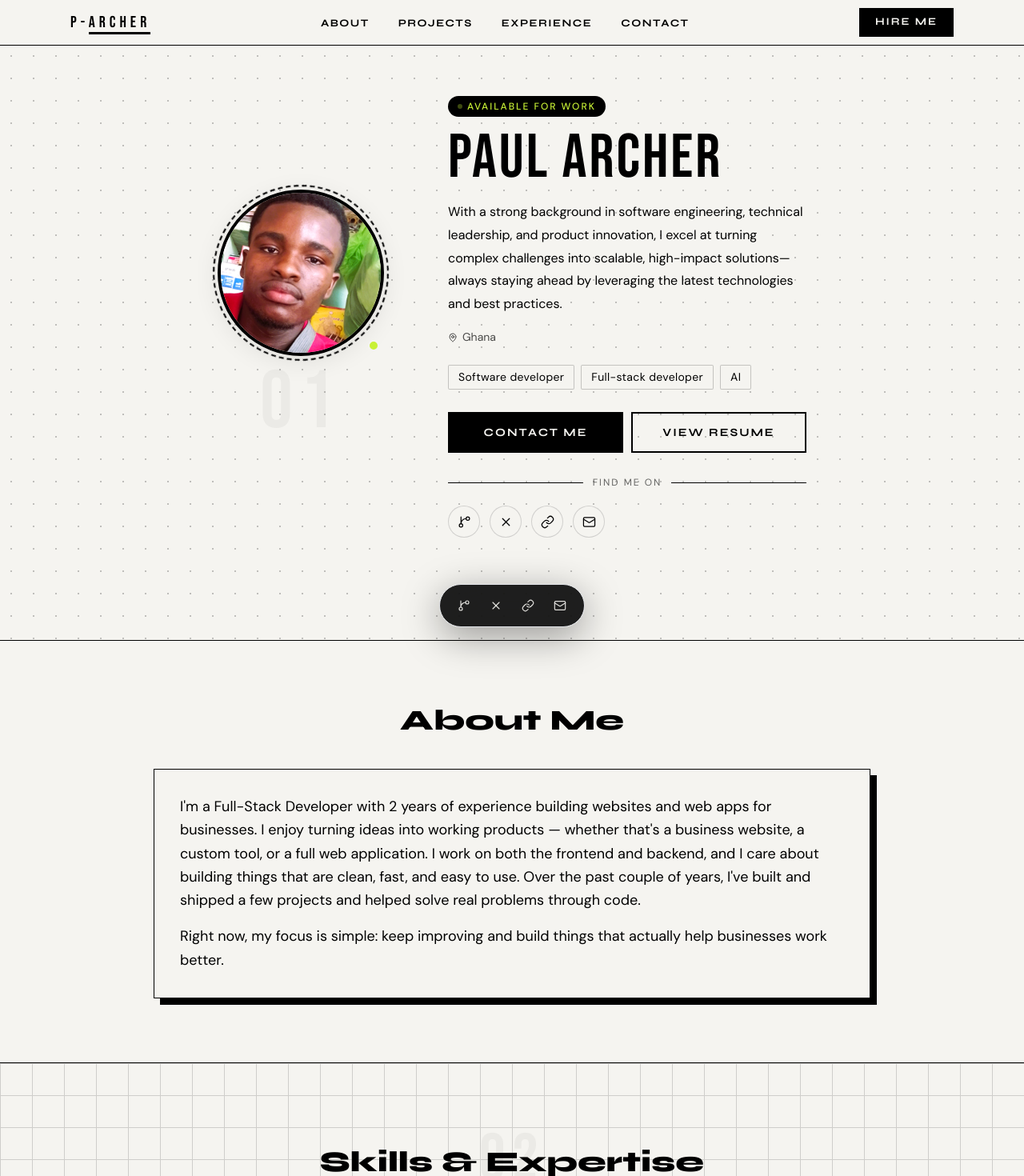
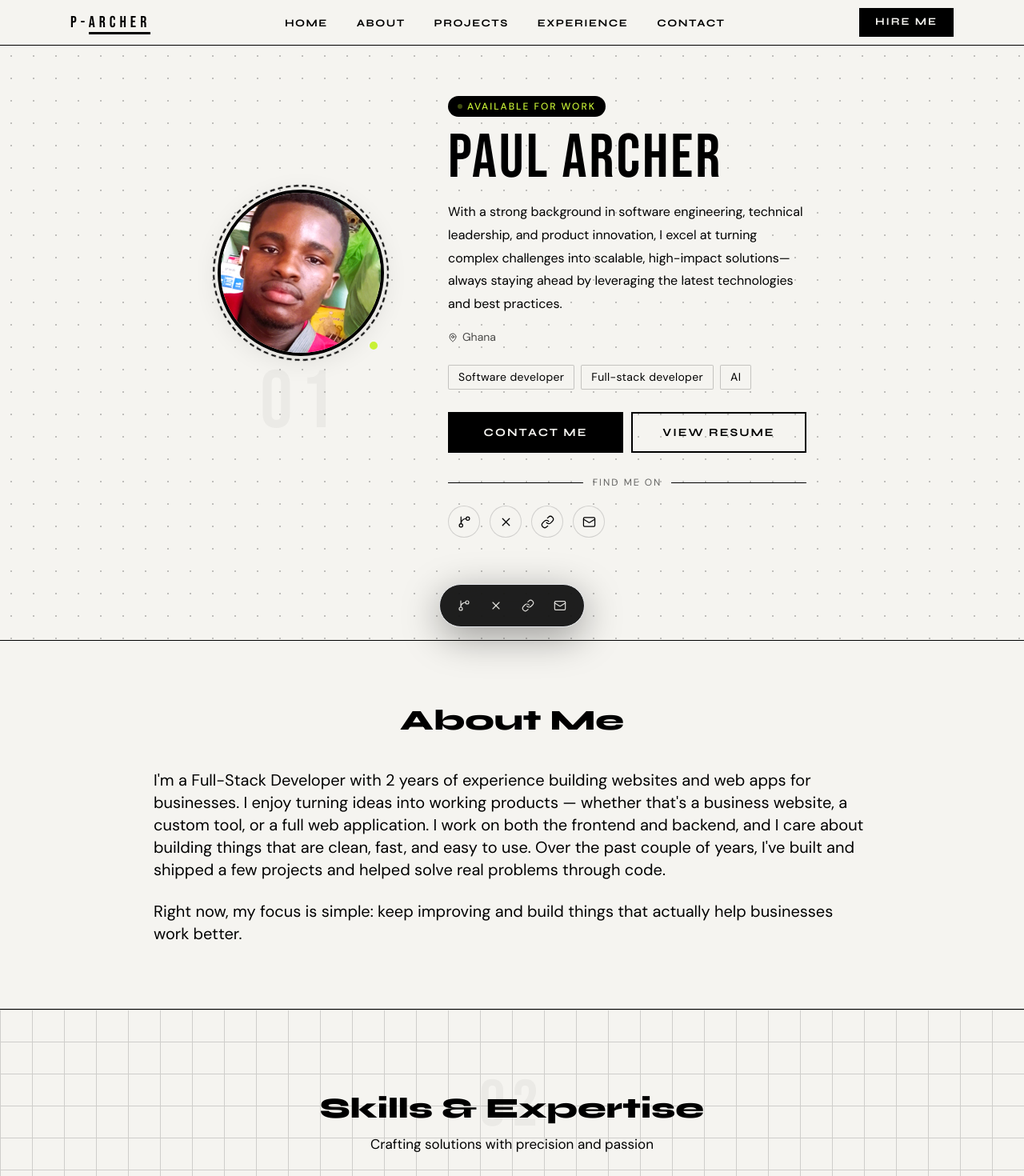
Before and after one commit to Codelearner01-mst/Personal-portfolio, a React app: page / in a window 1280 px wide. Shown: the top 1470 px of the page at 80% size. Built offline with nearby package versions, Linux system fonts and the light colour scheme; the HTML template or start-up script is replaced by a standard one.

Commit message:
feat: add home navigation and simplify about section design

```diff
--- a/src/components/layout/Navbar.jsx
+++ b/src/components/layout/Navbar.jsx
@@ -1,6 +1,7 @@
 import { useState, useEffect } from "react";
 
 const navLinks = [
+  { label: "Home", href: "#home" },
   { label: "About", href: "#about" },
   { label: "Projects", href: "#projects" },
   { label: "Experience", href: "#experience" },
--- a/src/components/sections/About.jsx
+++ b/src/components/sections/About.jsx
@@ -5,7 +5,7 @@ export default function About() {
 
   return (
     <section
-      id="about-me"
+      id="about"
       className="relative py-20 px-10 border-t border-ink overflow-hidden"
     >
       <div className="relative max-w-4xl mx-auto">
@@ -14,8 +14,7 @@ export default function About() {
             About Me
           </h2>
         </div>
-        <div className="bg-paper border border-ink p-8 shadow-[8px_8px_0_#000000]">
-          <div className="space-y-4 text-ink text-lg leading-relaxed font-body">
+        <div className="space-y-6 text-ink text-lg md:text-xl leading-relaxed font-body text-center md:text-left">
           {about
             .split(/\n\s*\n/)
             .map((block) => block.trim())
@@ -25,7 +24,6 @@ export default function About() {
             ))}
         </div>
       </div>
-      </div>
     </section>
   );
 }
--- a/src/components/sections/Hero.jsx
+++ b/src/components/sections/Hero.jsx
@@ -12,7 +12,7 @@ export default function Hero() {
 
   return (
     <section
-      id="about"
+      id="home"
       className="relative min-h-screen flex flex-col md:flex-row items-center justify-center gap-16 md:gap-20 pt-14 px-6 md:px-16 py-16 overflow-hidden"
     >
       {/* Dot grid background */}
```
Lines whose indentation alone changed are shown as unchanged.
